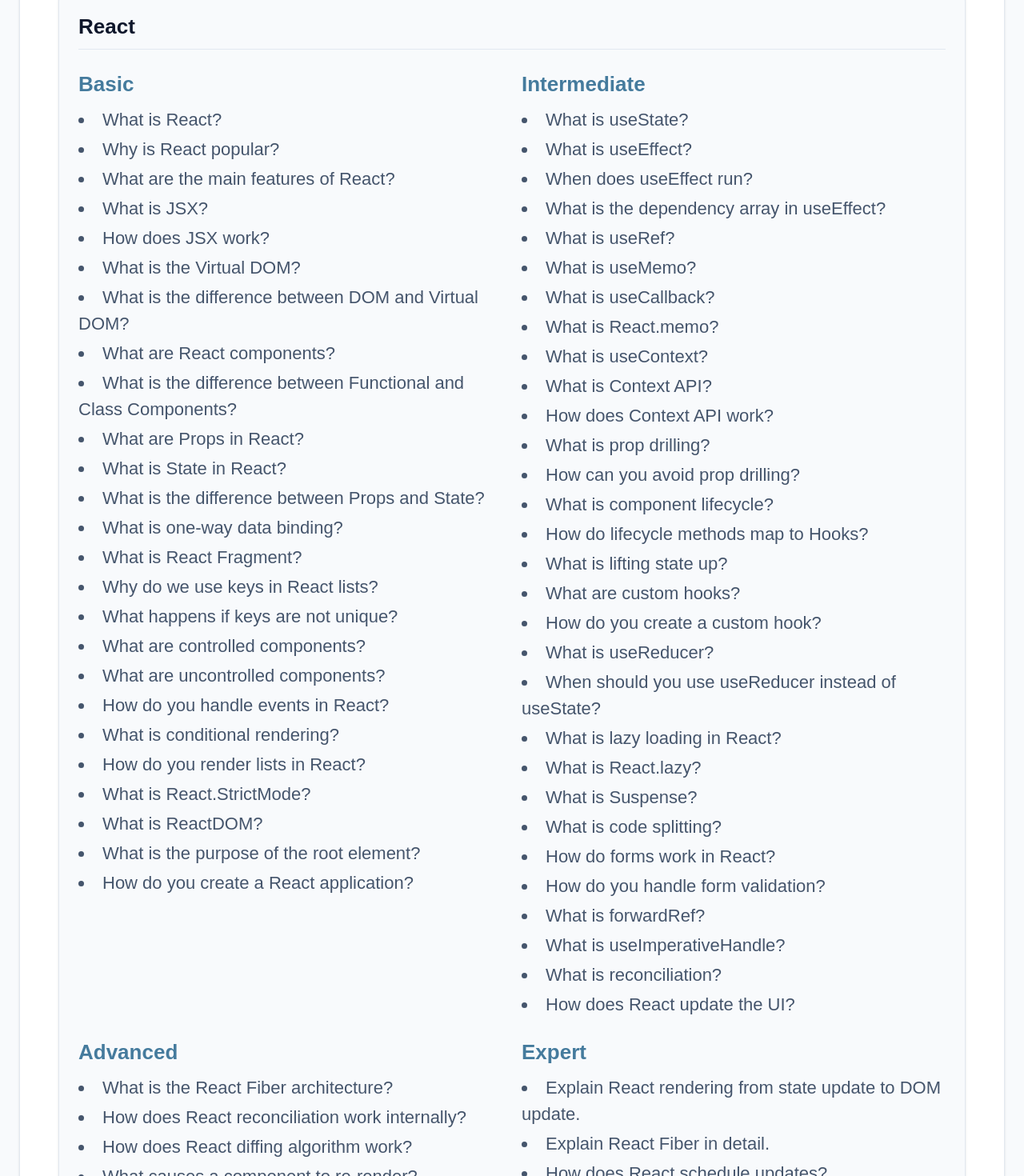
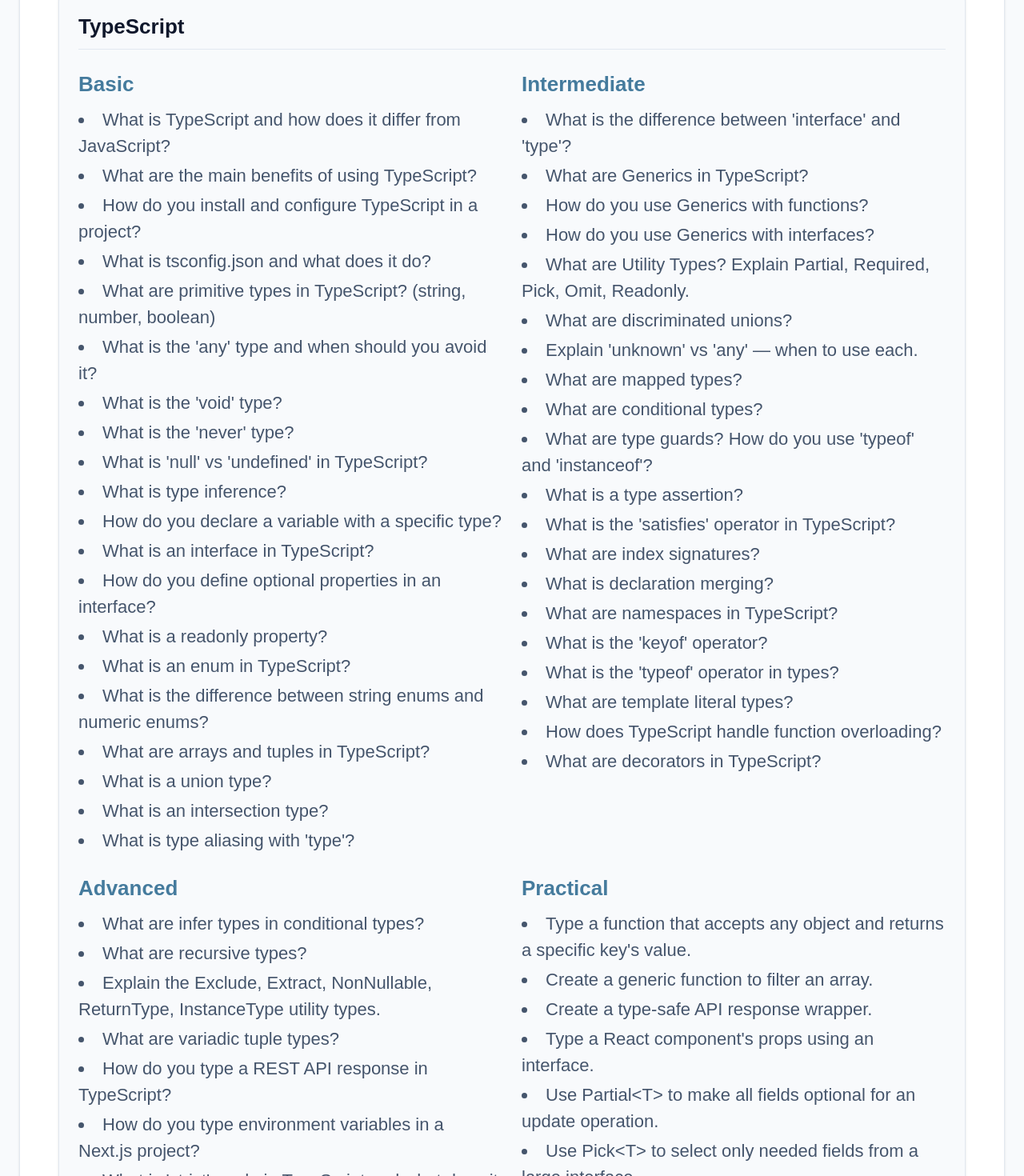
Before and after one commit to shuaibkhandev/shuaib_portfolio, a Next.js app: page /private in a window 1280 px wide. Shown: the part 3880-5350 px from the top of the page at 80% size. Built offline with nearby package versions, Linux system fonts and the light colour scheme.

Commit message:
updated Questions in private apge

```diff
--- a/src/app/private/page.tsx
+++ b/src/app/private/page.tsx
@@ -2,7 +2,7 @@
 import Link from "next/link";
 import { cookies } from "next/headers";
 import { redirect } from "next/navigation";
-import { jsInterviewQuestions, reactInterviewQuestions, nextjsInterviewQuestions, nodeExpressInterviewQuestions, databaseInterviewQuestions, web3InterviewQuestions, pythonInterviewQuestions } from "@/lib/questions";
+import { jsInterviewQuestions, reactInterviewQuestions, nextjsInterviewQuestions, nodeExpressInterviewQuestions, databaseInterviewQuestions, web3InterviewQuestions, pythonInterviewQuestions, typescriptInterviewQuestions, genAiInterviewQuestions } from "@/lib/questions";
 
 export const metadata = {
   robots: {
@@ -13,13 +13,15 @@
 
 const allQuestions = [
   { title: "JavaScript", categories: jsInterviewQuestions },
+  { title: "TypeScript", categories: typescriptInterviewQuestions },
   { title: "React", categories: reactInterviewQuestions },
   { title: "Next.js", categories: nextjsInterviewQuestions },
   { title: "Node.js", categories: nodeExpressInterviewQuestions },
-  { title: "MySQL", categories: databaseInterviewQuestions.mysql },
-  { title: "MongoDB", categories: databaseInterviewQuestions.mongodb },
-  { title: "Web3", categories: web3InterviewQuestions },
-  { title: "Python", categories: pythonInterviewQuestions },
+  // { title: "MySQL", categories: databaseInterviewQuestions.mysql },
+  // { title: "MongoDB", categories: databaseInterviewQuestions.mongodb },
+  // { title: "Web3", categories: web3InterviewQuestions },
+  // { title: "Python", categories: pythonInterviewQuestions },
+  { title: "GenAI", categories: genAiInterviewQuestions },
 ];
 
 
--- /dev/null
+++ b/src/lib/questions/genai.ts
@@ -0,0 +1,86 @@
+export const genAiInterviewQuestions = {
+    basic: [
+        "What is Generative AI?",
+        "What is the difference between AI, ML, and Generative AI?",
+        "What are Large Language Models (LLMs)?",
+        "How does an LLM generate text?",
+        "What are tokens in the context of LLMs?",
+        "What is a context window?",
+        "What is prompt engineering?",
+        "What is temperature in LLMs and how does it affect output?",
+        "What is top-p (nucleus sampling)?",
+        "What is the difference between GPT and Gemini models?",
+        "What is the Gemini API?",
+        "What is OpenAI API?",
+        "What is a system prompt?",
+        "What is zero-shot prompting?",
+        "What is few-shot prompting?",
+        "What is chain-of-thought prompting?",
+        "What is a transformer architecture?",
+        "What are embeddings in AI?",
+        "What is a vector database?",
+        "What is semantic search?",
+    ],
+
+    intermediate: [
+        "What is Retrieval-Augmented Generation (RAG)?",
+        "How does RAG work step by step?",
+        "What is fine-tuning and when should you use it?",
+        "What is the difference between RAG and fine-tuning?",
+        "What is LangChain and what problem does it solve?",
+        "What are AI agents?",
+        "What is tool/function calling in LLMs?",
+        "What are hallucinations in AI and how do you minimize them?",
+        "What is grounding in AI?",
+        "What is RLHF (Reinforcement Learning from Human Feedback)?",
+        "What are vector embeddings and how are they stored?",
+        "What is cosine similarity in the context of embeddings?",
+        "What is chunking in RAG pipelines?",
+        "What is a prompt template?",
+        "What are output parsers?",
+        "What are the differences between chat models and completion models?",
+        "What is streaming in LLM APIs?",
+        "What is LlamaIndex?",
+        "What is Pinecone/Weaviate/Chroma used for?",
+        "What is the difference between open-source and closed-source LLMs?",
+    ],
+
+    advanced: [
+        "How would you architect a production-ready RAG system?",
+        "How do you evaluate the quality of LLM outputs?",
+        "What are evaluation metrics for RAG (faithfulness, relevance, context recall)?",
+        "How do you handle token limits in large documents?",
+        "What is multi-modal AI?",
+        "What is agentic AI and multi-agent orchestration?",
+        "How do you implement streaming responses from the Gemini API in Next.js?",
+        "What are guardrails in AI applications?",
+        "How do you prevent prompt injection attacks?",
+        "What is model distillation?",
+    ],
+
+    practical: [
+        "Integrate the Gemini API into a Next.js app using Server Actions.",
+        "Build a simple chatbot using the Gemini API.",
+        "Implement streaming responses from an LLM in a React frontend.",
+        "Build a document Q&A system using RAG.",
+        "Implement a semantic search feature using embeddings.",
+        "Use LangChain to build a multi-step AI pipeline.",
+        "Implement tool/function calling with the Gemini API.",
+        "Build a system prompt that enforces a specific output format.",
+        "Implement chat history / conversation memory.",
+        "Evaluate an AI response using a simple automated test.",
+    ],
+
+    MustKnow: [
+        "RAG (Retrieval-Augmented Generation)",
+        "Prompt Engineering (zero-shot, few-shot, chain-of-thought)",
+        "Embeddings & Vector Databases",
+        "Temperature & Top-p",
+        "Fine-tuning vs RAG",
+        "Hallucinations & Grounding",
+        "LLM Tool / Function Calling",
+        "Streaming Responses",
+        "AI Agents",
+        "Gemini & OpenAI API Integration",
+    ],
+};
--- a/src/lib/questions/index.ts
+++ b/src/lib/questions/index.ts
@@ -5,3 +5,5 @@
 export { databaseInterviewQuestions } from './databases';
 export { web3InterviewQuestions } from './web3';
 export { pythonInterviewQuestions } from './python';
+export { typescriptInterviewQuestions } from './typescript';
+export { genAiInterviewQuestions } from './genai';
--- /dev/null
+++ b/src/lib/questions/typescript.ts
@@ -0,0 +1,86 @@
+export const typescriptInterviewQuestions = {
+    basic: [
+        "What is TypeScript and how does it differ from JavaScript?",
+        "What are the main benefits of using TypeScript?",
+        "How do you install and configure TypeScript in a project?",
+        "What is tsconfig.json and what does it do?",
+        "What are primitive types in TypeScript? (string, number, boolean)",
+        "What is the 'any' type and when should you avoid it?",
+        "What is the 'void' type?",
+        "What is the 'never' type?",
+        "What is 'null' vs 'undefined' in TypeScript?",
+        "What is type inference?",
+        "How do you declare a variable with a specific type?",
+        "What is an interface in TypeScript?",
+        "How do you define optional properties in an interface?",
+        "What is a readonly property?",
+        "What is an enum in TypeScript?",
+        "What is the difference between string enums and numeric enums?",
+        "What are arrays and tuples in TypeScript?",
+        "What is a union type?",
+        "What is an intersection type?",
+        "What is type aliasing with 'type'?",
+    ],
+
+    intermediate: [
+        "What is the difference between 'interface' and 'type'?",
+        "What are Generics in TypeScript?",
+        "How do you use Generics with functions?",
+        "How do you use Generics with interfaces?",
+        "What are Utility Types? Explain Partial, Required, Pick, Omit, Readonly.",
+        "What are discriminated unions?",
+        "Explain 'unknown' vs 'any' — when to use each.",
+        "What are mapped types?",
+        "What are conditional types?",
+        "What are type guards? How do you use 'typeof' and 'instanceof'?",
+        "What is a type assertion?",
+        "What is the 'satisfies' operator in TypeScript?",
+        "What are index signatures?",
+        "What is declaration merging?",
+        "What are namespaces in TypeScript?",
+        "What is the 'keyof' operator?",
+        "What is the 'typeof' operator in types?",
+        "What are template literal types?",
+        "How does TypeScript handle function overloading?",
+        "What are decorators in TypeScript?",
+    ],
+
+    advanced: [
+        "What are infer types in conditional types?",
+        "What are recursive types?",
+        "Explain the Exclude, Extract, NonNullable, ReturnType, InstanceType utility types.",
+        "What are variadic tuple types?",
+        "How do you type a REST API response in TypeScript?",
+        "How do you type environment variables in a Next.js project?",
+        "What is 'strict' mode in TypeScript and what does it enable?",
+        "How do you create a type-safe event emitter?",
+        "What are module augmentation and declaration merging?",
+        "How do you handle third-party libraries with no type definitions?",
+    ],
+
+    practical: [
+        "Type a function that accepts any object and returns a specific key's value.",
+        "Create a generic function to filter an array.",
+        "Create a type-safe API response wrapper.",
+        "Type a React component's props using an interface.",
+        "Use Partial<T> to make all fields optional for an update operation.",
+        "Use Pick<T> to select only needed fields from a large interface.",
+        "Create a discriminated union for different notification types.",
+        "Use generics to build a reusable fetch utility with typed response.",
+        "Create a mapped type to make all properties nullable.",
+        "Type a Redux-like reducer using discriminated unions.",
+    ],
+
+    MustKnow: [
+        "Generics",
+        "Type vs Interface",
+        "Utility Types (Partial, Pick, Omit, Readonly)",
+        "Union & Intersection Types",
+        "Type Guards",
+        "Discriminated Unions",
+        "Mapped Types",
+        "keyof & typeof Operators",
+        "strict Mode",
+        "Typing React Props & API Responses",
+    ],
+};
```
